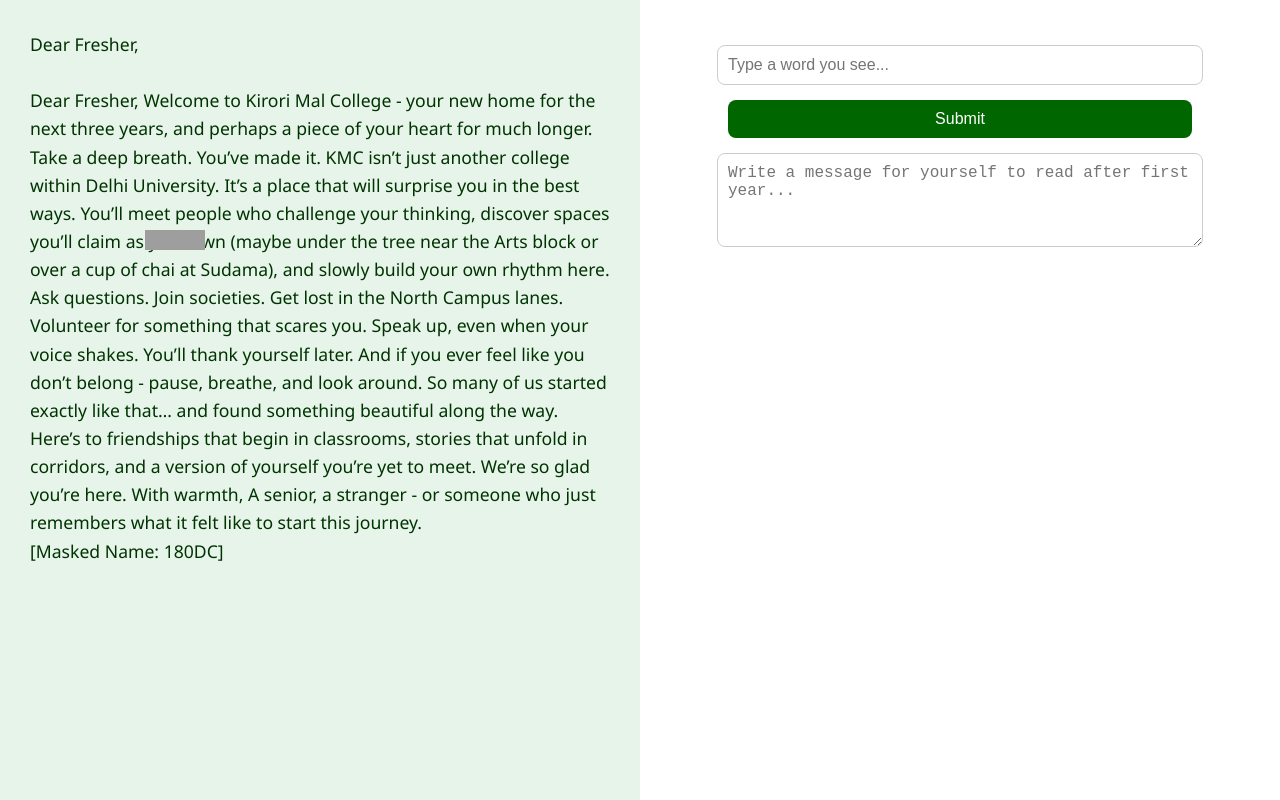
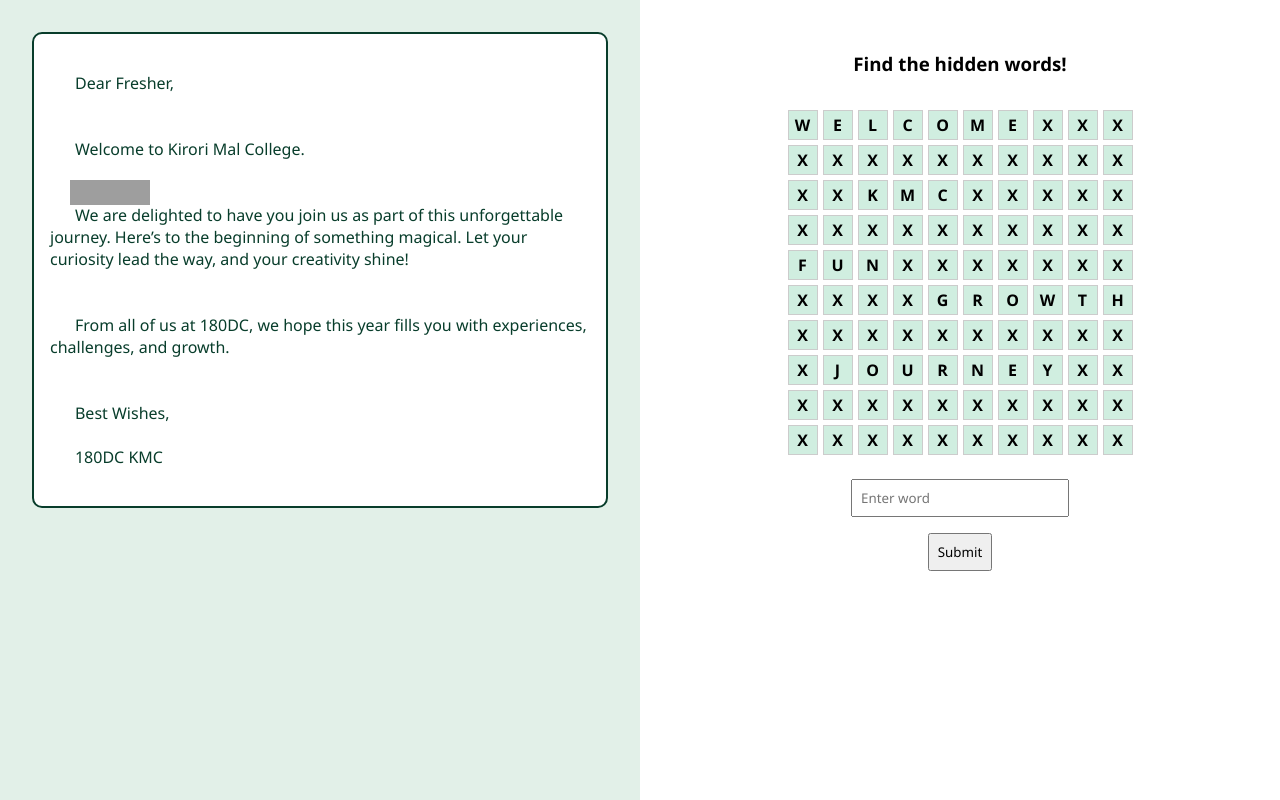
Before and after one commit to Manas-kmcdu/180DC-welcomepage, a plain HTML site: page index.html in a window 1280 px wide. Drawn offline with Linux system fonts and the light colour scheme; grey boxes are pictures that could not be loaded.

Commit message:
Update index.html

```diff
--- a/index.html
+++ b/index.html
@@ -1,223 +1,238 @@
 <!DOCTYPE html>
 <html lang="en">
+<head>
+  <meta charset="UTF-8">
+  <title>Welcome Letter Page</title>
+  <style>
+    * {
+      box-sizing: border-box;
+      font-family: 'Segoe UI', sans-serif;
+    }
 
-<head>
-  <meta charset="UTF-8" />
-  <meta name="viewport" content="width=device-width, initial-scale=1.0" />
-  <title>KMC Welcome</title>
-  <style>
     body {
       margin: 0;
-      font-family: 'Segoe UI', Tahoma, Geneva, Verdana, sans-serif;
-      background-color: #f4f4f4;
-      color: #333;
       display: flex;
       flex-direction: row;
-      height: 100vh;
-      overflow: hidden;
+      min-height: 100vh;
+      background: #f0f8f5;
     }
 
-    .container {
-      display: flex;
-      flex-direction: row;
-      width: 100%;
-      height: 100vh;
+    .left-section, .right-section {
+      flex: 1;
+      padding: 2rem;
+      overflow-y: auto;
     }
 
-    .letter-box {
-      width: 50%;
-      padding: 30px;
-      box-sizing: border-box;
-      background-color: #e6f4ea;
-      color: #003300;
-      overflow-y: auto;
+    .left-section {
+      background: #e2f0e8;
+      color: #083d2b;
       position: relative;
     }
 
     .letter {
-      font-size: 1.1rem;
-      line-height: 1.6;
-      position: relative;
+      border: 2px solid #083d2b;
+      padding: 1rem;
+      border-radius: 10px;
+      background: white;
+      white-space: pre-wrap;
     }
 
     .mask {
       position: absolute;
-      top: 230px;
-      left: 145px;
-      width: 60px;
-      height: 20px;
-      background-image: url('https://i.imgur.com/3Y2G46U.png');
+      top: 180px;
+      left: 70px;
+      width: 80px;
+      height: 25px;
+      background: url('https://www.transparenttextures.com/patterns/cardboard.png');
       background-size: cover;
+      z-index: 10;
       cursor: pointer;
-      z-index: 10;
     }
 
-    .puzzle-section {
-      width: 50%;
-      padding: 30px;
-      background-color: #ffffff;
-      box-sizing: border-box;
+    .mask.hidden {
+      display: none;
+    }
+
+    .right-section {
+      background: #ffffff;
       display: flex;
       flex-direction: column;
       align-items: center;
-      justify-content: flex-start;
-      position: relative;
     }
 
-    #wordInput, #submitWord, #messageField {
-      width: 80%;
-      margin-top: 15px;
-      font-size: 1rem;
-      border: 1px solid #ccc;
-      border-radius: 8px;
-      padding: 10px;
+    #puzzle-container {
+      display: grid;
+      grid-template-columns: repeat(10, 30px);
+      gap: 5px;
+      margin: 1rem 0;
     }
 
-    #submitWord {
-      background-color: #006600;
-      color: #fff;
-      border: none;
-      transition: background-color 0.3s;
+    .cell {
+      width: 30px;
+      height: 30px;
+      background: #d0eee0;
+      border: 1px solid #ccc;
+      display: flex;
+      align-items: center;
+      justify-content: center;
+      font-weight: bold;
+      cursor: pointer;
     }
 
-    #submitWord:hover {
-      background-color: #004d00;
+    input[type="text"], button {
+      padding: 0.5rem;
+      margin: 0.5rem 0;
     }
 
-    #countdown {
-      font-size: 1.2rem;
-      color: #004400;
-      margin-top: 20px;
-      display: none;
-    }
-
-    .easter-egg {
-      display: none;
-      font-size: 1.5rem;
-      color: #cc0000;
-      margin-top: 30px;
-      animation: pop 0.6s ease-in-out forwards;
-    }
-
-    @keyframes pop {
-      from { transform: scale(0.5); opacity: 0; }
-      to { transform: scale(1); opacity: 1; }
+    #congrats, #countdown-container, #future-message {
+      margin-top: 2rem;
+      text-align: center;
     }
 
     @media (max-width: 768px) {
-      body, .container {
+      body {
         flex-direction: column;
-        height: auto;
       }
-      .letter-box, .puzzle-section {
-        width: 100%;
-        height: auto;
+
+      .mask {
+        top: 260px;
+        left: 40px;
       }
     }
   </style>
 </head>
+<body>
+  <div class="left-section">
+    <div class="letter">
+      Dear Fresher,<br><br>
+      Welcome to Kirori Mal College.<br><br>
+      We are delighted to have you join us as part of this unforgettable journey. Here’s to the beginning of something magical. Let your curiosity lead the way, and your creativity shine!<br><br>
+      From all of us at 180DC, we hope this year fills you with experiences, challenges, and growth.<br><br>
+      Best Wishes,<br>
+      180DC KMC
+    </div>
+    <div class="mask" title="Click to peek"></div>
+  </div>
 
-<body>
-  <div class="container">
-    <div class="letter-box">
-      <div class="mask" id="mask"></div>
-      <div class="letter">
-        Dear Fresher,<br /><br />
-       Dear Fresher,
+  <div class="right-section">
+    <h3>Find the hidden words!</h3>
+    <div id="puzzle-container"></div>
+    <input type="text" id="word-input" placeholder="Enter word">
+    <button onclick="checkWord()">Submit</button>
 
-Welcome to Kirori Mal College - your new home for the next three years, and perhaps a piece of your heart for much longer.
+    <div id="congrats" style="display:none;">
+      🎉 Congratulations on finding all the words!<br>
+      See you on <strong>5th August</strong> in the Canteen Lawn.
+    </div>
 
-Take a deep breath. You’ve made it.
+    <div id="countdown-container" style="display:none;">
+      ⏳ Countdown: <span id="countdown"></span>
+    </div>
 
-KMC isn’t just another college within Delhi University. It’s a place that will surprise you in the best ways. You’ll meet people who challenge your thinking, discover spaces you’ll claim as your own (maybe under the tree near the Arts block or over a cup of chai at Sudama), and slowly build your own rhythm here.
-
-Ask questions. Join societies. Get lost in the North Campus lanes. Volunteer for something that scares you. Speak up, even when your voice shakes. You’ll thank yourself later.
-
-And if you ever feel like you don’t belong - pause, breathe, and look around. So many of us started exactly like that… and found something beautiful along the way.
-
-Here’s to friendships that begin in classrooms, stories that unfold in corridors, and a version of yourself you’re yet to meet.
-
-We’re so glad you’re here.
-
-With warmth,
-A senior, a stranger - or someone who just remembers what it felt like to start this journey.<br />
-        [Masked Name: 180DC]<br />
-      </div>
-    </div>
-    <div class="puzzle-section">
-      <input type="text" id="wordInput" placeholder="Type a word you see..." />
-      <button id="submitWord">Submit</button>
-
-      <div id="countdown"></div>
-
-      <textarea id="messageField" rows="4" placeholder="Write a message for yourself to read after first year..."></textarea>
-
-      <div class="easter-egg" id="easterEgg">Didn't know you were this good 😏</div>
+    <div id="future-message" style="display:none;">
+      <h4>📩 Message to Your Future Self:</h4>
+      <input type="text" id="future-input" placeholder="Write a message...">
+      <button onclick="saveMessage()">Save</button>
+      <p id="saved-msg" style="color: green;"></p>
     </div>
   </div>
 
   <script>
-    const foundWords = new Set();
-    const targetWords = ["kmc", "fresher", "ready", "fun", "explore"];
-    const input = document.getElementById("wordInput");
-    const submitBtn = document.getElementById("submitWord");
-    const countdownDiv = document.getElementById("countdown");
-    const easterEgg = document.getElementById("easterEgg");
-    const mask = document.getElementById("mask");
-    const puzzleSection = document.querySelector(".puzzle-section");
+    const words = ["WELCOME", "KMC", "JOURNEY", "GROWTH", "FUN"];
+    let foundWords = new Set();
 
-    submitBtn.addEventListener("click", () => {
-      const word = input.value.trim().toLowerCase();
-      if (!word) return;
+    const grid = [
+      ["W","E","L","C","O","M","E","X","X","X"],
+      ["X","X","X","X","X","X","X","X","X","X"],
+      ["X","X","K","M","C","X","X","X","X","X"],
+      ["X","X","X","X","X","X","X","X","X","X"],
+      ["F","U","N","X","X","X","X","X","X","X"],
+      ["X","X","X","X","G","R","O","W","T","H"],
+      ["X","X","X","X","X","X","X","X","X","X"],
+      ["X","J","O","U","R","N","E","Y","X","X"],
+      ["X","X","X","X","X","X","X","X","X","X"],
+      ["X","X","X","X","X","X","X","X","X","X"]
+    ];
 
-      if (word === "180dc") {
-        puzzleSection.innerHTML = `<div class='easter-egg'>Didn't know you were this good 😏</div>`;
+    const container = document.getElementById('puzzle-container');
+
+    function drawGrid() {
+      container.innerHTML = '';
+      for (let i = 0; i < grid.length; i++) {
+        for (let j = 0; j < grid[i].length; j++) {
+          const cell = document.createElement('div');
+          cell.className = 'cell';
+          cell.textContent = grid[i][j];
+          container.appendChild(cell);
+        }
+      }
+    }
+
+    function checkWord() {
+      const input = document.getElementById('word-input').value.trim().toUpperCase();
+      if (input === "180DC") {
+        document.getElementById('congrats').innerHTML = "💥 Didn’t know you were this good!";
+        document.getElementById('congrats').style.display = 'block';
+        document.getElementById('countdown-container').style.display = 'none';
+        document.getElementById('future-message').style.display = 'none';
+        document.querySelector('.mask').classList.add('hidden');
         return;
       }
 
-      if (targetWords.includes(word) && !foundWords.has(word)) {
-        foundWords.add(word);
-        if (foundWords.size === targetWords.length) {
-          showFinalMessage();
+      if (words.includes(input) && !foundWords.has(input)) {
+        foundWords.add(input);
+      }
+
+      if (foundWords.size === words.length) {
+        document.getElementById('congrats').style.display = 'block';
+        document.getElementById('countdown-container').style.display = 'block';
+        document.getElementById('future-message').style.display = 'block';
+        document.querySelector('.mask').classList.add('hidden');
+        startCountdown();
+      }
+      document.getElementById('word-input').value = '';
+    }
+
+    function startCountdown() {
+      const eventDate = new Date("2025-08-05T10:00:00+05:30");
+      const countdownEl = document.getElementById('countdown');
+
+      const updateCountdown = () => {
+        const now = new Date();
+        const diff = eventDate - now;
+
+        if (diff <= 0) {
+          countdownEl.textContent = "🎉 It's today!";
+          clearInterval(interval);
+          return;
         }
+
+        const days = Math.floor(diff / (1000 * 60 * 60 * 24));
+        const hrs = Math.floor((diff / (1000 * 60 * 60)) % 24);
+        const mins = Math.floor((diff / 1000 / 60) % 60);
+        const secs = Math.floor((diff / 1000) % 60);
+
+        countdownEl.textContent = `${days}d ${hrs}h ${mins}m ${secs}s`;
+      };
+
+      updateCountdown();
+      const interval = setInterval(updateCountdown, 1000);
+    }
+
+    function saveMessage() {
+      const msg = document.getElementById('future-input').value;
+      if (msg) {
+        document.getElementById('saved-msg').textContent = "✅ Message saved!";
+        // In a real scenario, you could use localStorage or a backend
+        console.log("Saved message:", msg);
       }
-      input.value = "";
+    }
+
+    document.querySelector('.mask').addEventListener('click', function () {
+      this.classList.add('hidden');
     });
 
-    function showFinalMessage() {
-      const msg = document.createElement("div");
-      msg.style.marginTop = "20px";
-      msg.style.fontSize = "1.3rem";
-      msg.style.color = "#006600";
-      msg.textContent = "🎉 Congratulations on finding all the words! See you on 5th August in the Canteen Lawn!";
-      puzzleSection.appendChild(msg);
-
-      countdownDiv.style.display = "block";
-      startCountdown("2025-08-05T10:00:00");
-    }
-
-    function startCountdown(targetDateStr) {
-      const targetDate = new Date(targetDateStr).getTime();
-      const timer = setInterval(() => {
-        const now = new Date().getTime();
-        const distance = targetDate - now;
-        if (distance < 0) {
-          clearInterval(timer);
-          countdownDiv.textContent = "⏳ It's time!";
-          return;
-        }
-        const days = Math.floor(distance / (1000 * 60 * 60 * 24));
-        const hours = Math.floor((distance % (1000 * 60 * 60 * 24)) / (1000 * 60 * 60));
-        const minutes = Math.floor((distance % (1000 * 60 * 60)) / (1000 * 60));
-        const seconds = Math.floor((distance % (1000 * 60)) / 1000);
-        countdownDiv.textContent = `⏳ ${days}d ${hours}h ${minutes}m ${seconds}s left!`;
-      }, 1000);
-    }
-
-    mask.addEventListener("click", () => {
-      mask.style.display = "none";
-    });
+    drawGrid();
   </script>
 </body>
-
 </html>
```
